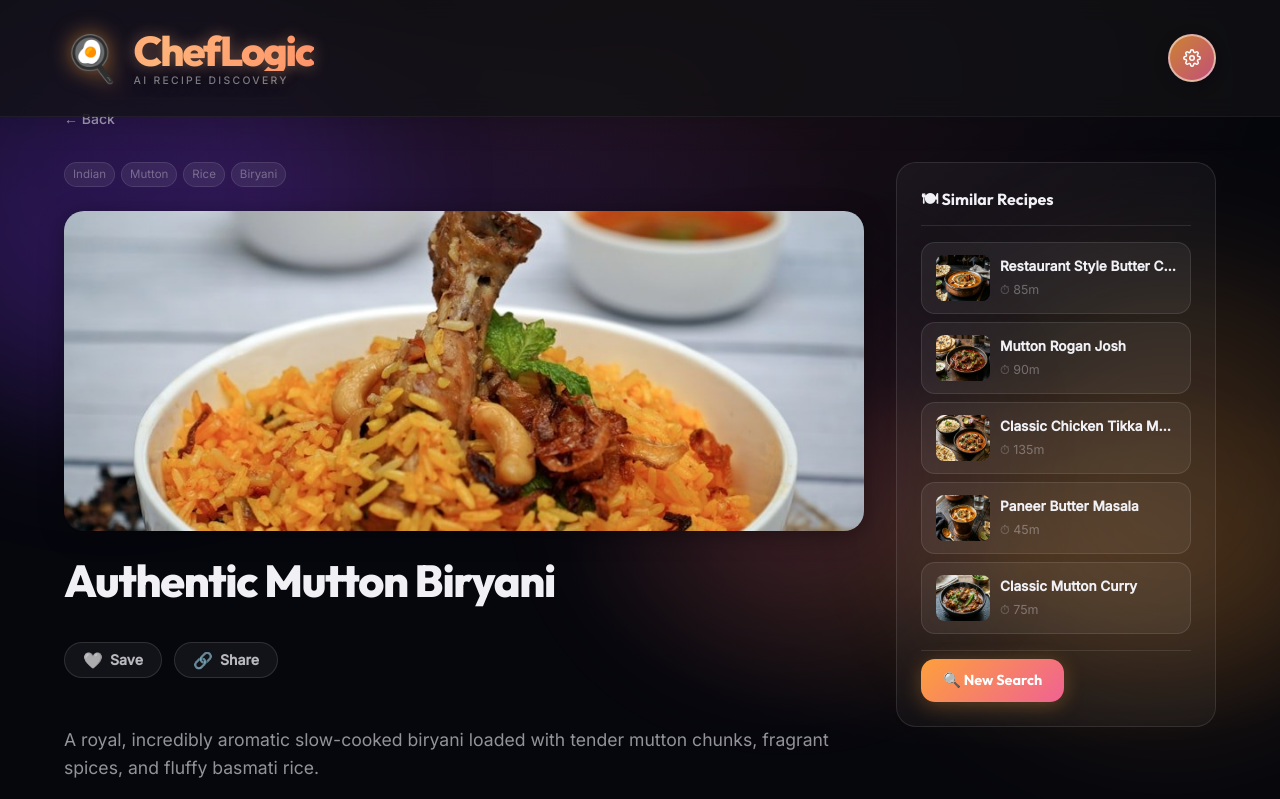
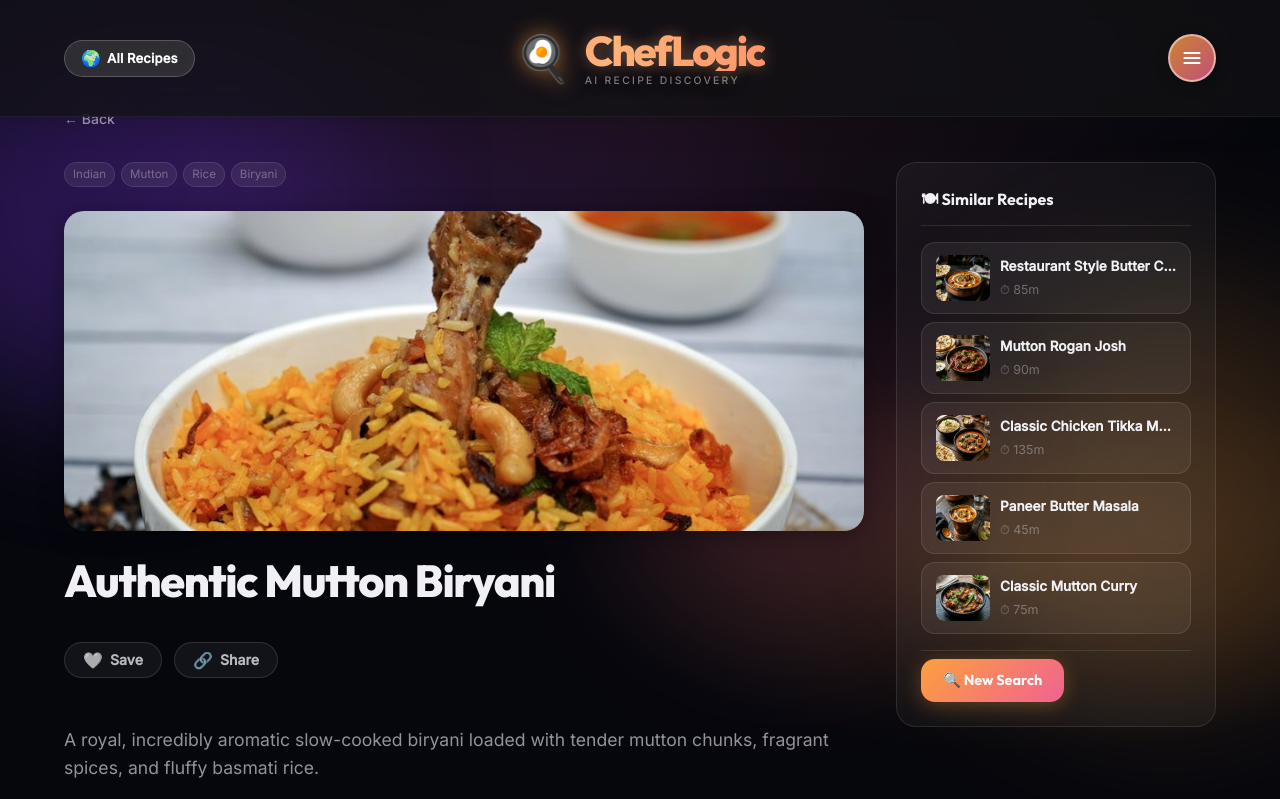
Before and after one commit to introducingrit/ChefLogic, a Flask app: page /recipe/1 in a window 1280 px wide. Shown: the top 799 px of the page. Run offline with Flask 3, Linux system fonts and the light colour scheme; some libraries are stand-ins or nearby versions.

Commit message:
UI Redesign: Modern Hero and Centered Navbar

```diff
--- a/static/css/style.css
+++ b/static/css/style.css
@@ -107,13 +107,21 @@ img { max-width: 100%; display: block; }
 }
 
 .nav-inner {
-  max-width: 1200px;
+  max-width: 1400px;
   margin: 0 auto;
-  padding: 0 24px;
-  height: 64px;
-  display: flex;
-  align-items: center;
-  justify-content: space-between;
+  padding: 0 40px;
+  height: 80px;
+  display: flex;
+  align-items: center;
+  justify-content: center; /* Center everything */
+  position: relative;
+}
+
+.nav-brand.centered {
+  position: absolute;
+  left: 50%;
+  transform: translateX(-50%);
+  z-index: 10;
 }
 
 .nav-brand {
@@ -129,7 +137,21 @@ img { max-width: 100%; display: block; }
 .nav-brand:hover { opacity: 0.85; }
 .brand-icon { font-size: 1.5rem; }
 
-.nav-links { display: flex; gap: 8px; align-items: center; }
+.nav-left, .nav-right {
+  display: flex;
+  align-items: center;
+  gap: 16px;
+  flex: 1; /* Take up equal space to push logo to center */
+}
+
+.nav-left {
+  justify-content: flex-start;
+}
+
+.nav-right {
+  justify-content: flex-end;
+}
+
 .nav-link {
   padding: 8px 16px;
   border-radius: var(--radius-sm);
--- a/templates/base.html
+++ b/templates/base.html
@@ -26,8 +26,15 @@
 <nav class="navbar" role="navigation" aria-label="Main navigation">
   <div class="nav-inner">
 
-    <!-- Brand: left side -->
-    <a href="{{ url_for('main.index') }}" class="nav-brand" aria-label="ChefLogic home">
+    <div class="nav-left">
+      <a href="{{ url_for('main.all_recipes') }}"
+         class="nav-action-link nav-pill nav-browse-pill {% if request.endpoint == 'main.all_recipes' %}nav-pill-active{% endif %}">
+         <span class="action-icon">🌍</span> <span class="nav-pill-label">All Recipes</span>
+      </a>
+    </div>
+
+    <!-- Brand: centered -->
+    <a href="{{ url_for('main.index') }}" class="nav-brand centered" aria-label="ChefLogic home">
       <span class="brand-icon">🍳</span>
       <span class="brand-text-block">
         <span class="brand-name">ChefLogic</span>
@@ -35,25 +42,21 @@
       </span>
     </a>
 
-    <!-- Actions: right side -->
-    <div class="nav-actions">
-
-      <!-- All Recipes link removed to match design -->
-
-      <!-- Favourites link (always visible, count shown when > 0) -->
+    <div class="nav-right">
       <a href="{{ url_for('main.favourites') }}"
-         class="nav-action-link nav-fav-link {% if request.endpoint == 'main.favourites' %}active{% endif %}"
+         class="nav-action-link nav-fav-link nav-pill {% if request.endpoint == 'main.favourites' %}active{% endif %}"
          id="nav-fav-link" aria-label="My Favourites">
-        ❤️ <span id="nav-fav-count" class="nav-fav-count"></span>
+        <span class="action-icon">❤️</span> <span id="nav-fav-count" class="nav-fav-count"></span>
       </a>
 
-      <!-- Menu button + dropdown -->
       <div class="nav-menu-wrapper" id="settings-wrapper">
         <button class="nav-menu-btn" id="settings-btn"
                 aria-label="Open menu" aria-expanded="false">
-          <svg width="18" height="18" viewBox="0 0 24 24" fill="none" stroke="currentColor" stroke-width="2" stroke-linecap="round" stroke-linejoin="round" aria-hidden="true">
-            <circle cx="12" cy="12" r="3"></circle>
-            <path d="M19.4 15a1.65 1.65 0 0 0 .33 1.82l.06.06a2 2 0 0 1 0 2.83 2 2 0 0 1-2.83 0l-.06-.06a1.65 1.65 0 0 0-1.82-.33 1.65 1.65 0 0 0-1 1.51V21a2 2 0 0 1-2 2 2 2 0 0 1-2-2v-.09A1.65 1.65 0 0 0 9 19.4a1.65 1.65 0 0 0-1.82.33l-.06.06a2 2 0 0 1-2.83 0 2 2 0 0 1 0-2.83l.06-.06a1.65 1.65 0 0 0 .33-1.82 1.65 1.65 0 0 0-1.51-1H3a2 2 0 0 1-2-2 2 2 0 0 1 2-2h.09A1.65 1.65 0 0 0 4.6 9a1.65 1.65 0 0 0-.33-1.82l-.06-.06a2 2 0 0 1 0-2.83 2 2 0 0 1 2.83 0l.06.06a1.65 1.65 0 0 0 1.82.33H9a1.65 1.65 0 0 0 1-1.51V3a2 2 0 0 1 2-2 2 2 0 0 1 2 2v.09a1.65 1.65 0 0 0 1 1.51 1.65 1.65 0 0 0 1.82-.33l.06-.06a2 2 0 0 1 2.83 0 2 2 0 0 1 0 2.83l-.06.06a1.65 1.65 0 0 0-.33 1.82V9a1.65 1.65 0 0 0 1.51 1H21a2 2 0 0 1 2 2 2 2 0 0 1-2 2h-.09a1.65 1.65 0 0 0-1.51 1z"></path>
+          <svg width="20" height="20" viewBox="0 0 24 24" fill="none" stroke="currentColor"
+               stroke-width="2.5" stroke-linecap="round" stroke-linejoin="round" aria-hidden="true">
+            <line x1="3" y1="6" x2="21" y2="6"/>
+            <line x1="3" y1="12" x2="21" y2="12"/>
+            <line x1="3" y1="18" x2="21" y2="18"/>
           </svg>
         </button>
 
@@ -76,7 +79,6 @@
              class="nav-dropdown-item" role="menuitem" target="_blank" rel="noopener">🔌 API Status</a>
         </div>
       </div>
-
     </div><!-- /nav-actions -->
   </div><!-- /nav-inner -->
 </nav>
```
Also changed, not shown: other parts of static/css/style.css (+75 -34 lines), templates/index.html (+9 -12 lines).
